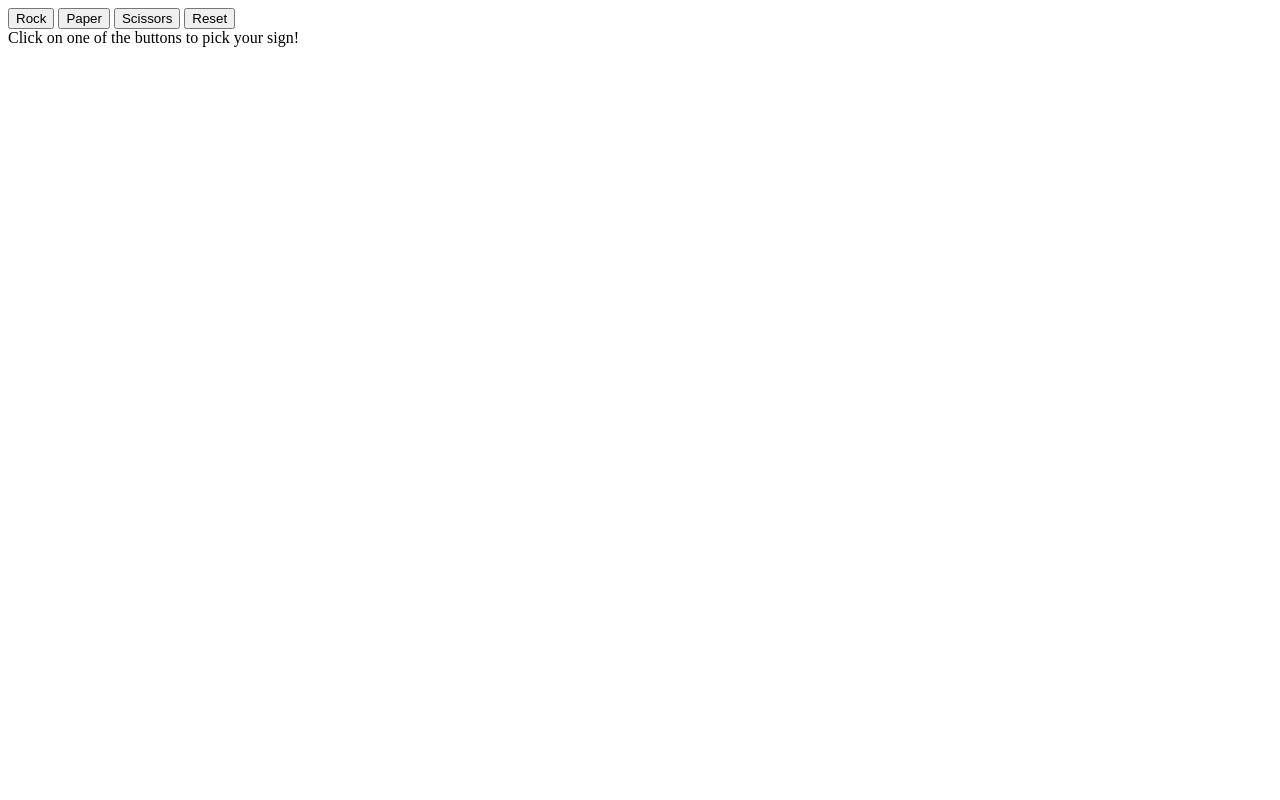
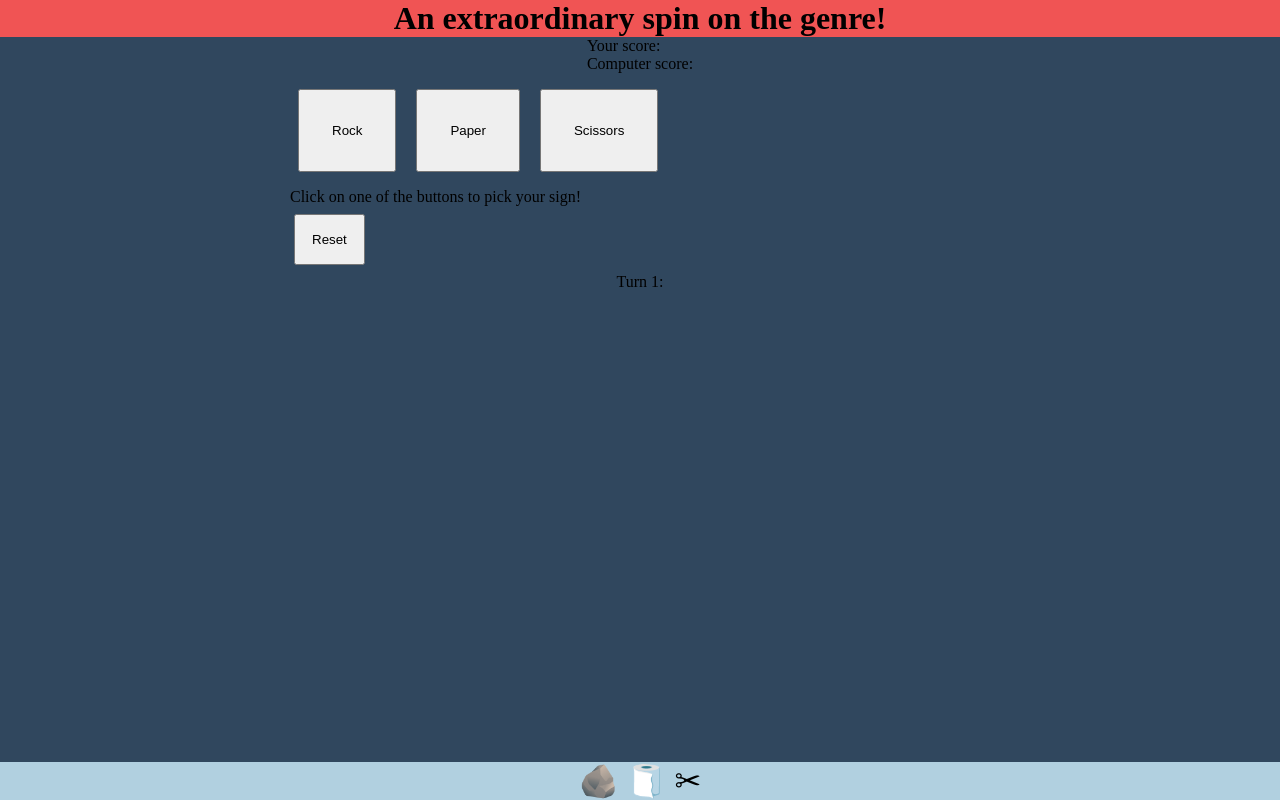
Before and after one commit to scheals/rps, a plain HTML site: page index.html in a window 1280 px wide. Drawn offline with Linux system fonts and the light colour scheme.

Commit message:
Create basic outline of design

```diff
--- a/index.html
+++ b/index.html
@@ -7,12 +7,27 @@
 
 </head>
 <body>
-<button class="play-btn" data-sign="rock">Rock</button>
-<button class="play-btn" data-sign="paper">Paper</button>
-<button class="play-btn" data-sign="scissors">Scissors</button>
-<button class="reset-btn">Reset</button>
-<div class="results"></div>
+<header><h1>An extraordinary spin on the genre!</h1></header>
 
+<main>
+    <section>
+        <div class = "scores"><p class= "player-score">Your score: </p> <p class = "computer-score">Computer score: </p></div>
+        <div class = "game-UI">
+            <div class = "play-btns">
+                <button class="play-btn" data-sign="rock">Rock</button>
+                <button class="play-btn" data-sign="paper">Paper</button>
+                <button class="play-btn" data-sign="scissors">Scissors</button>
+            </div>
+            <p class = "results"></p>
+            <div class = "settings-btns">
+                <button class="reset-btn">Reset</button>
+            </div>
+        </div>
+        <div class = "game-log">Turn 1:</div>
+    </section>
+</main>
+
+<footer>&#x1FAA8; &#x1F9FB; &#x2702;</footer>
 
 
 
--- a/script.js
+++ b/script.js
@@ -131,7 +131,7 @@ function resetGame(){
     roundCount = 1;
     playerScore = 0;
     computerScore = 0;
-    result = "Click on one of the buttons to pick your sign!";
+    result = "Game reset. Click on one of the buttons to pick your sign!";
     results.textContent = result;
     return console.log("Round count and scores have been reset.");
 }
--- a/style.css
+++ b/style.css
@@ -0,0 +1,48 @@
+* {
+    margin: 0px;
+    padding: 0px;
+
+}
+
+body {
+    display: flex;
+    flex-direction: column;
+    min-height: 100vh;
+    background-color: #121212;
+}
+main {
+    display: flex;
+    flex: 1;
+    justify-content: center;
+    background-color: #30475e;
+}
+header {
+    text-align: center;
+    flex: 0;
+    background-color: #F05454;
+}
+footer {
+    flex: 0;
+    font-size: 32px;
+    text-align: center;
+    background-color: #B1D0E0;
+}
+
+section {
+    display: flex;
+    align-items: center;
+    flex-direction: column;
+}
+
+.play-btn {
+    padding: 32px;
+    margin: 16px 8px;
+}
+.reset-btn {
+    padding: 16px;
+    margin: 8px 4px;
+}
+
+.results {
+    min-width: 700px;
+}
```
